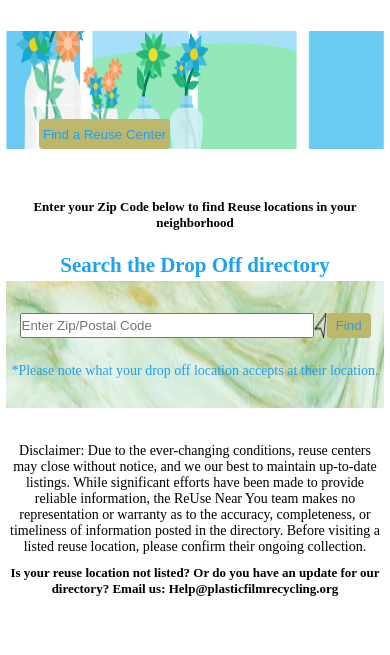
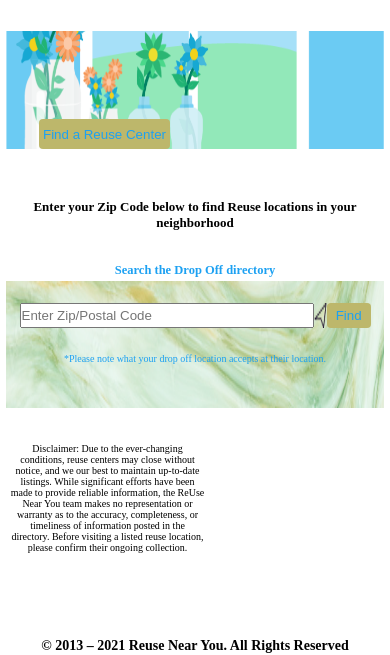
Before and after one commit to cbojo5/Reuse-Near-You, a plain HTML site: page searchPage.html in a window 390 px wide. Shown: the part 103-758 px from the top of the page. Drawn offline with Linux system fonts and the light colour scheme; a web font is replaced by a local one.

Commit message:
10/23 3rd

```diff
--- a/assets/css/searchPage.css
+++ b/assets/css/searchPage.css
@@ -90,7 +90,7 @@ body {
   padding-top: 20px;
   padding-bottom: 50px;
   text-align: center;
-  font-size: 14px;
+  font-size: 12.5px;
 }
 
 .three {
@@ -114,6 +114,7 @@ body {
   font-family: var(--font-family);
   padding-right: 390px;
   padding-left: 390px;
+  font-size: 14px;
 }
 
 .input_box {
@@ -135,6 +136,7 @@ input[type="text"] {
   text-align: center;
   padding-top: 30px;
   color: var(--blue);
+  font-size: 10px;
 }
 
 .btn_2 {
@@ -157,14 +159,9 @@ input[type="text"] {
   padding-right: 230px;
   padding-left: 230px;
   text-align: center;
-  font-size: 14px;
+  font-size: 10px;
 }
 
-.disclaimer h4 {
-  padding-bottom: 60px;
-  text-align: center;
-  font-size: 14px;
-}
 
 /* ----------FOOTER------------ */
 
@@ -192,12 +189,13 @@ footer {
 
   .banner_2_tittle h2 {
     position: relative;
-    top: -150px;
+    top: -190px;
     color: var(--blue);
     font-family: var(--font-family);
     padding-right: 0px;
     padding-left: 0px;
     text-align: center;
+    font-size: 12.5px;
   }
 
   .input_box {
@@ -205,7 +203,24 @@ footer {
     padding-right: 0;
     width: 50%;
     margin: 0 auto;
-    top: -120px;
+    top: -100px;
+  }
+  .disclaimer p {
+    padding-top: 20px;
+    padding-bottom: 30px;
+    padding-right: 230px;
+    padding-left: 130px;
+    text-align: center;
+    font-size: 5px;
+    width:50%;
+  }
+  .note p {
+    position: relative;
+    top: -115px;
+    text-align: center;
+    padding-top: 30px;
+    color: var(--blue);
+    font-size: 10px;
   }
 }
 
@@ -280,7 +295,7 @@ footer {
 
   .banner_2_tittle h2 {
     position: relative;
-    top: -155px;
+    top: -145px;
     color: var(--blue);
     font-family: var(--font-family);
     padding-right: 0px;
@@ -319,15 +334,11 @@ footer {
   }
 
   .disclaimer p {
+    display: flex;
+    justify-content: center;
     padding: 10px;
     text-align: center;
-    font-size: 14px;
-  }
-
-  .disclaimer h4 {
-    text-align: center;
-    font-size: 13px;
-    padding-bottom: 0;
+    font-size: 10px;
   }
 
   /*-------- FOOTER ---------*/
--- a/assets/css/searchResultsPage.css
+++ b/assets/css/searchResultsPage.css
@@ -90,7 +90,7 @@ body {
   padding-top: 20px;
   padding-bottom: 50px;
   text-align: center;
-  font-size: 14px;
+  font-size: 12.5px;
 }
 
 .three {
@@ -114,6 +114,7 @@ body {
   font-family: var(--font-family);
   padding-right: 390px;
   padding-left: 390px;
+  font-size: 1px;
 }
 
 .input_box {
@@ -135,6 +136,7 @@ input[type="text"] {
   text-align: center;
   padding-top: 30px;
   color: var(--blue);
+  font-size: 10px;
 }
 
 .btn_2 {
@@ -184,24 +186,43 @@ footer {
 
   .banner_2_tittle h2 {
     position: relative;
-    top: -150px;
+    top: -190px;
     color: var(--blue);
     font-family: var(--font-family);
     padding-right: 0px;
     padding-left: 0px;
     text-align: center;
+    font-size: 12.5px;
   }
   .input_box {
     padding-left: 0;
     padding-right: 0;
     width: 50%;
     margin: 0 auto;
-    top: -120px;
+    top: -100px;
   }
 
   .place_holder img{
     display: flex;
     width: 90%;
+  }
+  .disclaimer p {
+    padding-top: 20px;
+    padding-bottom: 30px;
+    padding-right: 230px;
+    padding-left: 130px;
+    text-align: center;
+    font-size: 5px;
+    width:50%;
+  }
+  .note p {
+    position: relative;
+    top: -115px;
+    text-align: center;
+    padding-top: 30px;
+    color: var(--blue);
+    font-size: 7px;
+
   }
 
   /*-------- FOOTER ---------*/
@@ -280,7 +301,7 @@ footer {
 
   .txt h6 {
     text-align: center;
-    font-size: 13px;
+    font-size: 10px;
   }
 
   .banner_2 {
@@ -301,6 +322,7 @@ footer {
     padding-right: 0px;
     padding-left: 0px;
     text-align: center;
+    font-size: 10px;
   }
 
   .input_box {
@@ -316,6 +338,7 @@ footer {
     position: relative;
     top: -125px;
     text-align: center;
+    font-size: 6px;
 
   }
 
--- a/searchPage.html
+++ b/searchPage.html
@@ -83,10 +83,7 @@
           information posted in the directory. Before visiting a listed reuse
           location, please confirm their ongoing collection.
         </p>
-        <h4>
-          Is your reuse location not listed? Or do you have an update for our
-          directory? Email us: Help@plasticfilmrecycling.org
-        </h4>
+
       </div>
     </section>
 
```
